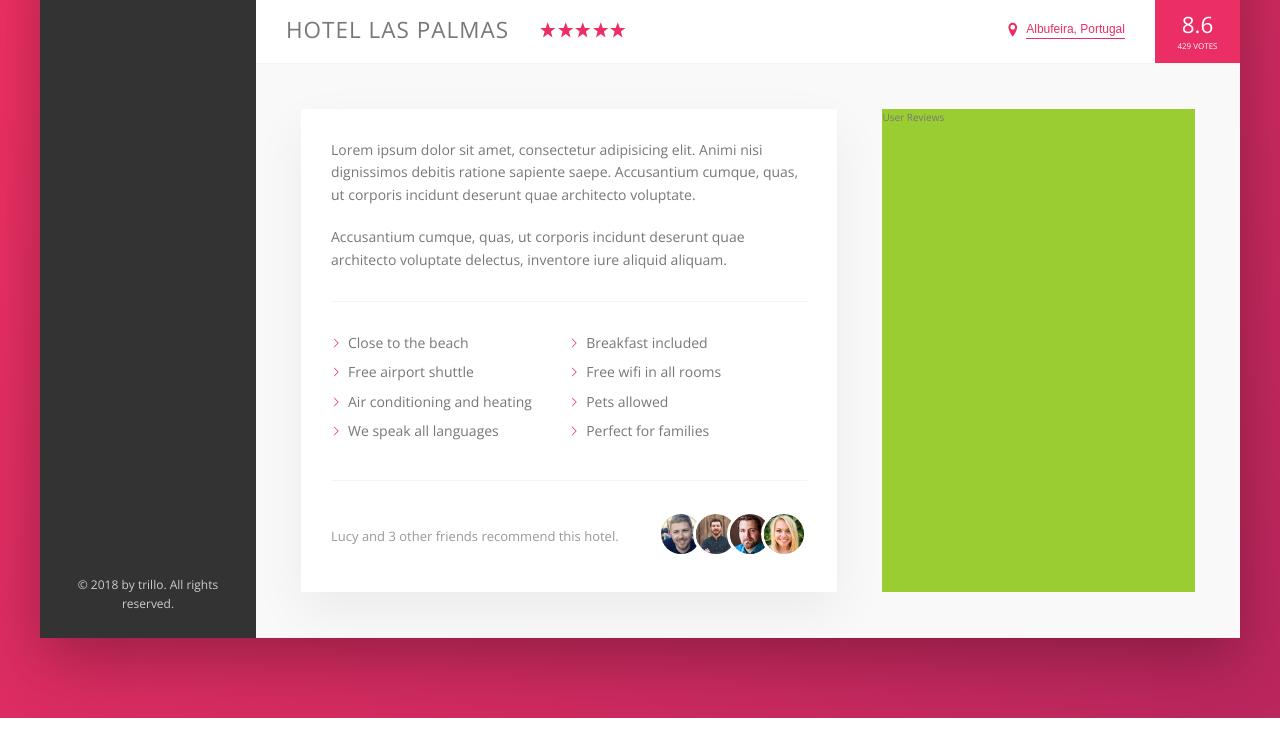
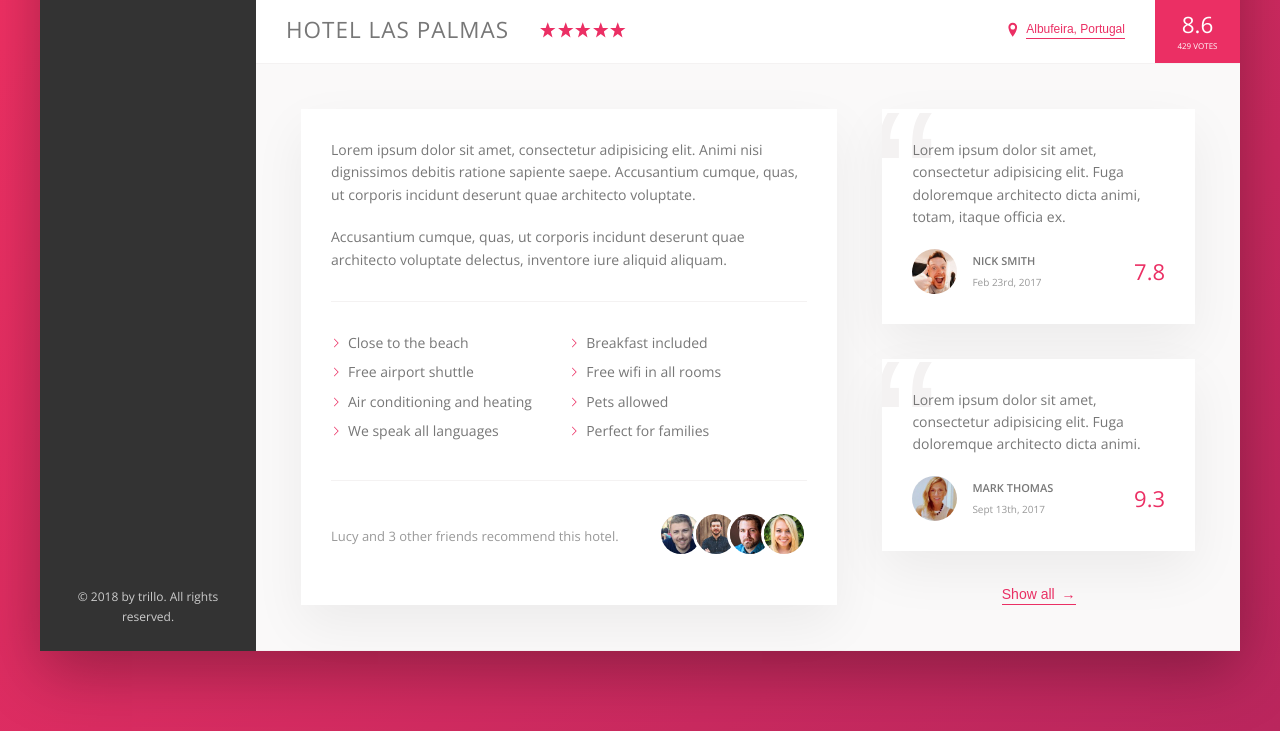
Before and after one commit to chrisrudge2002/sass-trillo, a website: page index.html in a window 1280 px wide. Shown: the part 538-1269 px from the top of the page. Drawn offline with nearby package versions, Linux system fonts and the light colour scheme.

Commit message:
Added user reviews section

```diff
--- a/index.html
+++ b/index.html
@@ -177,12 +177,37 @@
                         </div>
 
                         <!-- User Reviews -->
-                        <div class="user-reviews">
-                            User Reviews
+                        <figure class="user-reviews">
+                            <figure class="review">
+                                <blockquote class="review__text">
+                                    Lorem ipsum dolor sit amet, consectetur adipisicing elit. Fuga doloremque architecto dicta animi, totam, itaque officia ex.
+                                </blockquote>
+                                <figcaption class="review__user">
+                                    <img src="img/user-1.jpg" alt="User 1" class="review__photo">
+                                    <div class="review__user-box">
+                                        <p class="review__user-name">Nick Smith</p>
+                                        <p class="review__user-date">Feb 23rd, 2017</p>
+                                    </div>
+                                    <div class="review__rating">7.8</div>
+                                </figcaption>
+                            </figure>
+                            <figure class="review">
+                                <blockquote class="review__text">
+                                    Lorem ipsum dolor sit amet, consectetur adipisicing elit. Fuga doloremque architecto dicta animi.
+                                </blockquote>
+                                <figcaption class="review__user">
+                                    <img src="img/user-2.jpg" alt="User 2" class="review__photo">
+                                    <div class="review__user-box">
+                                        <p class="review__user-name">Mark Thomas</p>
+                                        <p class="review__user-date">Sept 13th, 2017</p>
+                                    </div>
+                                    <div class="review__rating">9.3</div>
+                                </figcaption>
+                            </figure>
+
+                            <button class="btn-inline">Show all <span>&rarr;</span></button>
                         </div>
                     </div>
-
-
                 </main>
             </div>
         </div>
--- a/sass/_components.scss
+++ b/sass/_components.scss
@@ -279,8 +279,17 @@
     padding-bottom: 2px;
     transition: all .2s;
 
+    & span {
+        margin-left: 3px;
+        transition: margin-left .2s;
+    }
+
     &:hover {
         color: var(--colour-grey-dark-1);
+
+        span {
+            margin-left: 8px;
+        }
     }
 
     &:focus {
@@ -376,3 +385,67 @@
         }
     }
 }
+
+////////////////////////////////////////////////////////////
+// Review
+
+.review {
+    background-color: var(--colour-white);
+    box-shadow: var(--shadow-light);
+    margin-bottom: 3.5rem;
+    overflow: hidden;
+    padding: 3rem;
+    position: relative;
+
+    &__text {
+        margin-bottom: 2rem;
+        position: relative;
+        z-index: 10;
+    }
+
+    &__user {
+        align-items: center;
+        display: flex;
+    }
+
+    &__photo {
+        border-radius: 50%;
+        height: 4.5rem;
+        margin-right: 1.5rem;
+        width: 4.5rem;
+    }
+
+    &__user-box {
+        margin-right: auto;
+    }
+
+    &__user-name {
+        font-size: 1.1rem;
+        font-weight: 600;
+        margin-bottom: .4rem;
+        text-transform: uppercase;
+    }
+
+    &__user-date {
+        color: var(--colour-grey-dark-3);
+        font-size: 1rem;
+    }
+
+    &__rating {
+        color: var(--colour-primary);
+        font-size: 2.2rem;
+        font-weight: 500;
+    }
+
+    &::before {
+        color: var(--colour-grey-light-2);
+        content: "\201C";
+        font-family: sans-serif;
+        font-size: 20rem;
+        left: -1rem;
+        line-height: 1;
+        position: absolute;
+        top: -2.75rem;
+        z-index: 1;
+    }
+}
--- a/sass/_layout.scss
+++ b/sass/_layout.scss
@@ -38,6 +38,7 @@
     background-color: var(--colour-grey-light-1);
     border-bottom: var(--line);
     display: flex;
+    font-size: 1.4rem;
     padding: 4.5rem;
 }
 
@@ -45,12 +46,13 @@
     background-color: var(--colour-white);
     box-shadow: var(--shadow-light);
     flex: 0 0 60%;
-    font-size: 1.4rem;
     margin-right: 4.5rem;
     padding: 3rem;
 }
 
 .user-reviews {
-    background-color: yellowgreen;
+    align-items: center;
+    display: flex;
     flex: 1;
+    flex-direction: column;
 }
```
Also changed, not shown: css/style.min.css.
